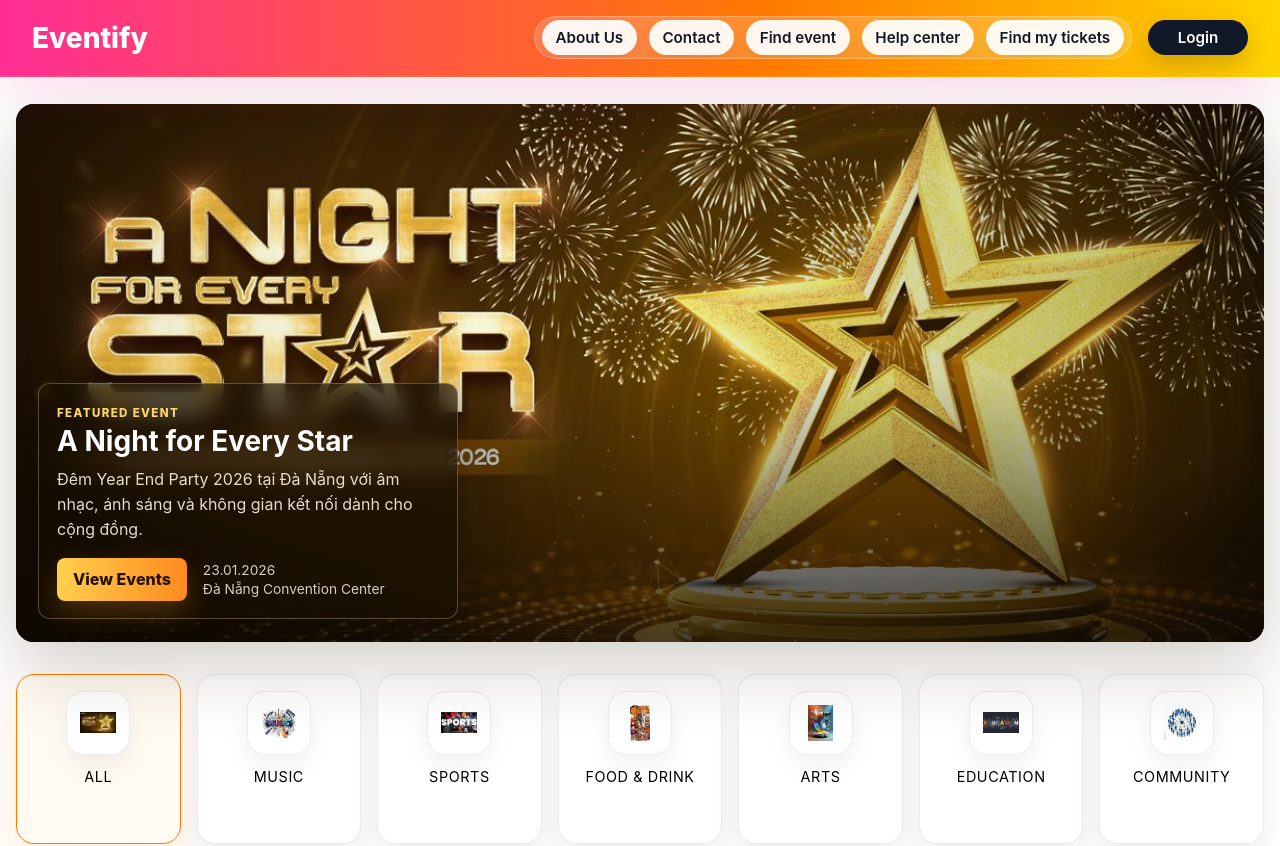
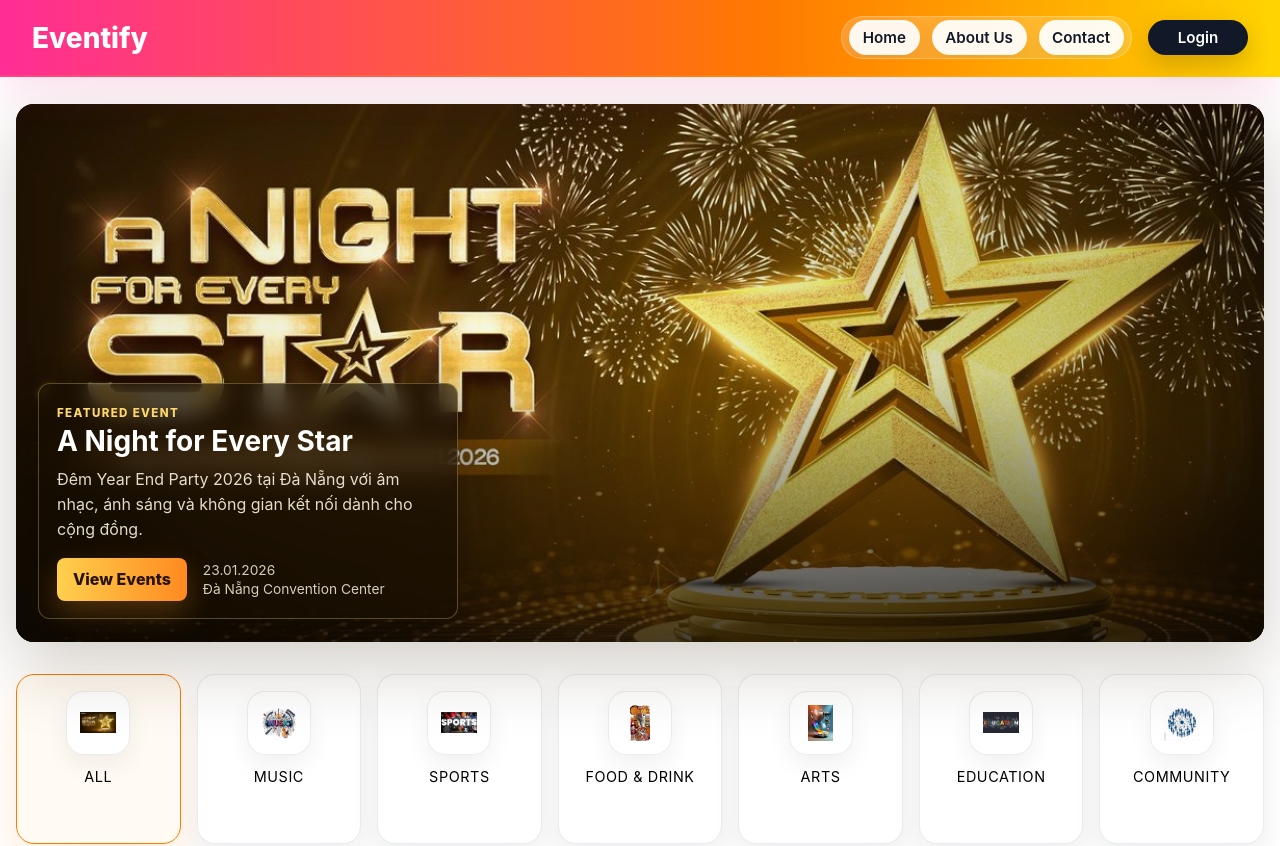
Before and after one commit to VIP-lacland/fe_event_management_system, a React (Vite) app: page / in a window 1280 px wide. Shown: the top 846 px of the page. Built offline with nearby package versions, Linux system fonts and the light colour scheme; no server answers.

Commit message:
fix: header attendee navigate

```diff
--- a/src/components/layouts/Header/AttendeeHeader.jsx
+++ b/src/components/layouts/Header/AttendeeHeader.jsx
@@ -39,24 +39,14 @@ const Header = () => {
       </Link>
       <nav className="homepage-nav" aria-label="Main navigation">
         <div className="homepage-nav-group">
+          <button className="homepage-button" type="button" onClick={() => navigate("/")}>
+            Home
+          </button>
           <button className="homepage-button" type="button">
             About Us
           </button>
           <button className="homepage-button" type="button">
             Contact
-          </button>
-          <button className="homepage-button" type="button">
-            Find event
-          </button>
-          <button className="homepage-button" type="button">
-            Help center
-          </button>
-          <button
-            className="homepage-button"
-            type="button"
-            onClick={() => navigate("/attendee/my-tickets")}
-          >
-            Find my tickets
           </button>
         </div>
 
@@ -209,7 +199,7 @@ const Header = () => {
                 <div
                   onClick={() => {
                     setDropdownOpen(false);
-                    navigate("/my-tickets");
+                    navigate("/attendee/my-tickets");
                   }}
                   style={{
                     display: "block",
--- a/src/routes/AppRoutes.jsx
+++ b/src/routes/AppRoutes.jsx
@@ -9,9 +9,6 @@ import { getOrganizerRoutes } from "./OrganizerRoutes";
 import { getAttendeeRoutes } from "./AttendeeRoutes";
 import ProtectedRoute from "./ProtectedRoute";
 import EventDetailPage from "../pages/attendee/EventDetailPage";
-import EventRegistrationPage from "../pages/attendee/EventRegistrationPage";
-import ProfilePage from "../pages/attendee/ProfilePage";
-import MyTicketsPage from "../pages/attendee/MyTicketsPage";
 
 
 const publicRoutes = [
```
